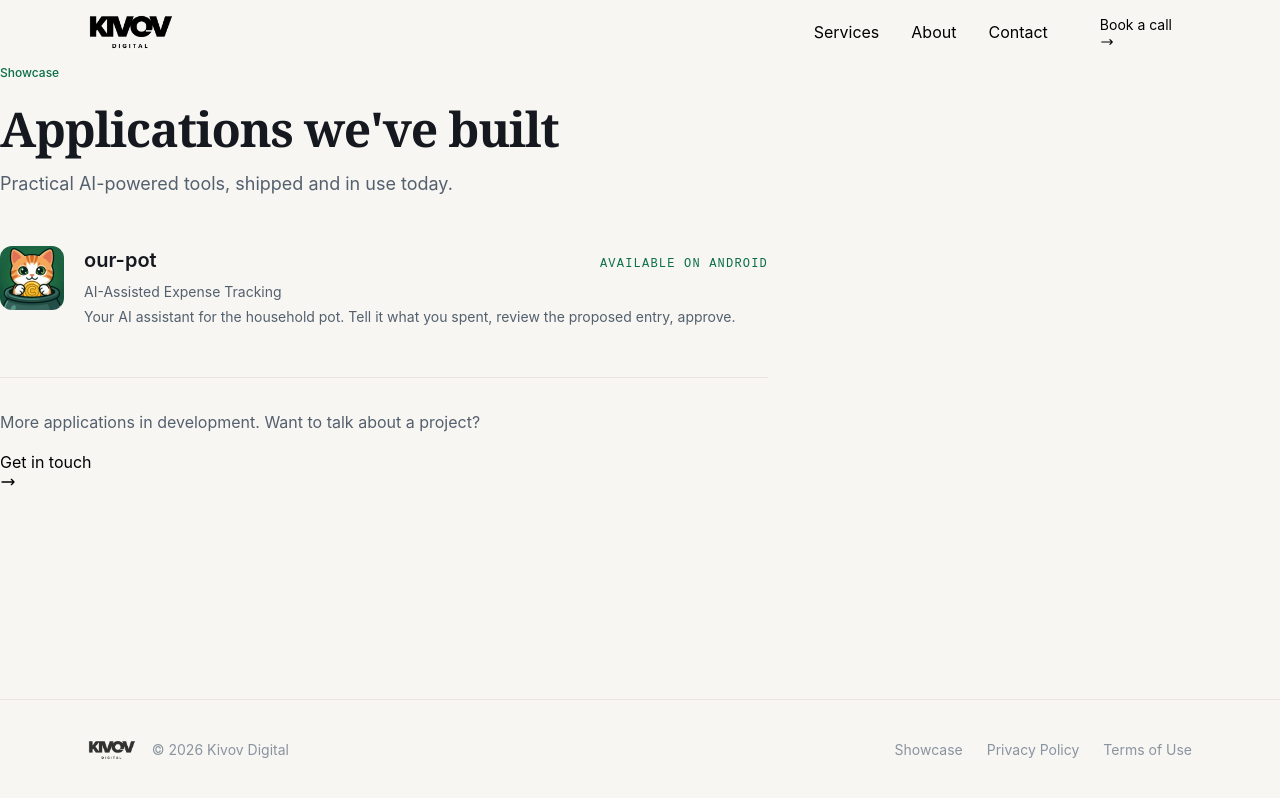
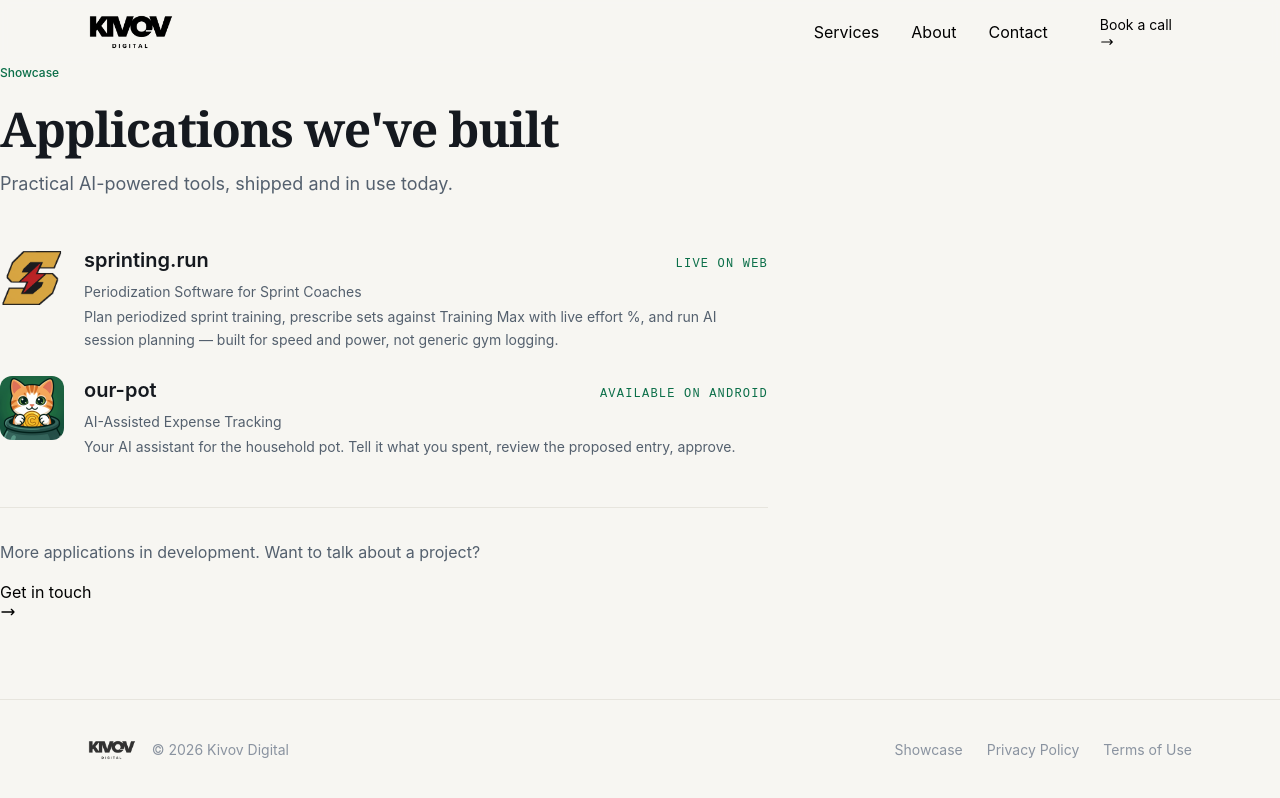
Before and after one commit to kimwwk/corp-website, a Nuxt app: page /showcase in a window 1280 px wide. Built offline with nearby package versions, Linux system fonts and the light colour scheme.

Commit message:
feat(showcase): add sprinting.run — periodization software for sprint coaches

```diff
--- a/pages/showcase.vue
+++ b/pages/showcase.vue
@@ -9,6 +9,14 @@
 })
 
 const products = [
+  {
+    title: 'sprinting.run',
+    tagline: 'Periodization Software for Sprint Coaches',
+    description: 'Plan periodized sprint training, prescribe sets against Training Max with live effort %, and run AI session planning — built for speed and power, not generic gym logging.',
+    status: 'Live on Web',
+    href: 'https://sprinting.run',
+    icon: '/sprinting-run-icon.png',
+  },
   {
     title: 'our-pot',
     tagline: 'AI-Assisted Expense Tracking',
```
Also changed, not shown: public/sprinting-run-icon.png (added).
